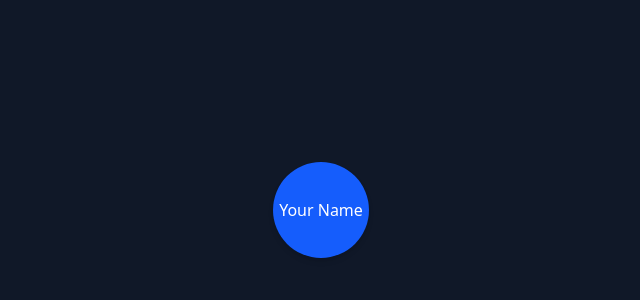
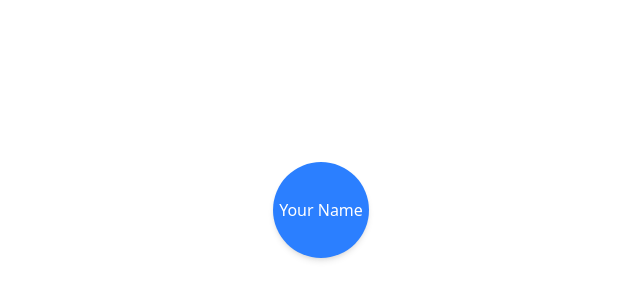
Before and after one commit to KerryLin11/portfolio, a React (Vite) app in the folder my-portfolio/: page / in a window 1280 px wide. Shown: the part 190-490 px from the top of the page, without its empty margins (319-959 px from the left). Built offline with nearby package versions, Linux system fonts and the light colour scheme.

Commit message:
stable version before refractor

```diff
--- a/my-portfolio/src/components/mindmap buttons/Bubble.tsx
+++ b/my-portfolio/src/components/mindmap buttons/Bubble.tsx
@@ -1,16 +1,25 @@
-// components/Bubble.tsx
+import React from 'react';
+
 interface BubbleProps {
     text: string;
     onClick?: () => void;
     className?: string;
+    color?: string;
     style?: React.CSSProperties;
 }
 
-const Bubble = ({ text, onClick, className = '' }: BubbleProps) => {
+const Bubble = ({
+    text,
+    onClick,
+    className = '',
+    color = 'bg-blue-500',
+    style = {},
+}: BubbleProps) => {
     return (
         <div
             onClick={onClick}
-            className={`w-24 h-24 flex items-center justify-center text-white bg-blue-600 rounded-full cursor-pointer transition-transform hover:scale-110 shadow-md ${className}`}
+            className={`w-24 h-24 flex items-center justify-center text-white ${color} rounded-full cursor-pointer transition-transform hover:scale-110 shadow-md ${className}`}
+            style={style}
         >
             {text}
         </div>
--- a/my-portfolio/src/components/mindmap buttons/DraggableCanvas.tsx
+++ b/my-portfolio/src/components/mindmap buttons/DraggableCanvas.tsx
@@ -2,13 +2,19 @@ import React, { useRef, useState, useEffect } from 'react';
 
 const DraggableCanvas = ({ children }: { children: React.ReactNode }) => {
     const containerRef = useRef<HTMLDivElement>(null);
-    const [position, setPosition] = useState({ x: 0, y: 0 });
+
+    // Set (0,0) to center of viewport
+    const [position, setPosition] = useState({
+        x: window.innerWidth / 2,
+        y: window.innerHeight / 2,
+    });
+
     const [scale, setScale] = useState(1);
     const [isDragging, setIsDragging] = useState(false);
     const dragStart = useRef({ x: 0, y: 0 });
 
-    const MIN_ZOOM = 1;
-    const MAX_ZOOM = 3;
+    const MIN_ZOOM_IN = .5;
+    const MAX_ZOOM_OUT = 3;
 
     const handleMouseDown = (e: React.MouseEvent) => {
         setIsDragging(true);
@@ -31,24 +37,19 @@ const DraggableCanvas = ({ children }: { children: React.ReactNode }) => {
     };
 
     const handleWheel = (e: React.WheelEvent) => {
-        // e.preventDefault();
         if (!containerRef.current) return;
 
-        // Get mouse position relative to container
         const rect = containerRef.current.getBoundingClientRect();
         const mouseX = e.clientX - rect.left;
         const mouseY = e.clientY - rect.top;
 
-        // Convert mouse position to canvas coordinates (before zoom)
         const canvasX = (mouseX - position.x) / scale;
         const canvasY = (mouseY - position.y) / scale;
 
-        // Calculate new scale
-        const zoomAmount = -e.deltaY * 0.001; // tweak this factor to control zoom speed
+        const zoomAmount = -e.deltaY * 0.001;
         let newScale = scale + zoomAmount;
-        newScale = Math.min(MAX_ZOOM, Math.max(MIN_ZOOM, newScale));
+        newScale = Math.min(MAX_ZOOM_OUT, Math.max(MIN_ZOOM_IN, newScale));
 
-        // Adjust position so the point under the mouse stays fixed during zoom
         const newPosX = mouseX - canvasX * newScale;
         const newPosY = mouseY - canvasY * newScale;
 
@@ -70,14 +71,14 @@ const DraggableCanvas = ({ children }: { children: React.ReactNode }) => {
             ref={containerRef}
             onMouseDown={handleMouseDown}
             onWheel={handleWheel}
-            className="w-screen h-screen overflow-hidden cursor-grab active:cursor-grabbing bg-gray-900"
-            style={{ touchAction: 'none' }} // prevents touchpad scrolling glitches
+            className="w-screen h-screen overflow-hidden cursor-grab active:cursor-grabbing"
+            style={{ touchAction: 'none' }}
         >
             <div
                 className="min-w-[100vw] min-h-[100vh] text-white transition-transform duration-75 ease-out"
                 style={{
                     transform: `translate(${position.x}px, ${position.y}px) scale(${scale})`,
-                    transformOrigin: 'top left', // important for consistent scaling from top-left
+                    transformOrigin: 'top left',
                 }}
             >
                 {children}
--- /dev/null
+++ b/my-portfolio/src/components/mindmap buttons/RelativeTo.tsx
@@ -0,0 +1,52 @@
+import React from 'react';
+
+interface Point {
+    x: number;
+    y: number;
+}
+
+interface RelativeToProps {
+    anchor: Point;
+    offset?: Point;
+    children: (worldPos: Point) => React.ReactNode;
+}
+
+const RelativeTo = ({
+    anchor,
+    offset = { x: 0, y: 0 },
+    children,
+}: RelativeToProps) => {
+    const worldPos = { x: anchor.x + offset.x, y: anchor.y + offset.y };
+
+    // Convert worldPos to screen coordinates here:
+    // For simplicity, let's assume a function worldToScreen exists
+    // You can replace this with your own zoom/pan logic
+
+    const worldToScreen = (pos: Point) => {
+        // Example stub — replace with your app's zoom/pan transform
+        const scale = 1; // zoom scale
+        const pan = { x: 0, y: 0 }; // pan offset
+        return {
+            x: pos.x * scale + pan.x,
+            y: pos.y * scale + pan.y,
+        };
+    };
+
+    const screenPos = worldToScreen(worldPos);
+
+    return (
+        <div
+            style={{
+                position: 'absolute',
+                left: screenPos.x,
+                top: screenPos.y,
+                transform: 'translate(-50%, -50%)', // center the element on the point
+                pointerEvents: 'auto',
+            }}
+        >
+            {children(worldPos)}
+        </div>
+    );
+};
+
+export default RelativeTo;
--- /dev/null
+++ b/my-portfolio/src/components/mindmap buttons/SectionWrapper.tsx
@@ -0,0 +1,23 @@
+interface SectionWrapperProps {
+    children: React.ReactNode;
+    anchor?: { x: number; y: number };
+    offsetY?: string;
+}
+
+const SectionWrapper = ({ children, anchor, offsetY = '5rem' }: SectionWrapperProps) => {
+    if (!anchor) return null;
+
+    return (
+        <div
+            className="absolute z-30 left-0 top-0 -translate-x-1/2"
+            style={{
+                left: `${anchor.x}px`,
+                top: `calc(${anchor.y}px + ${offsetY})`,
+            }}
+        >
+            {children}
+        </div>
+    );
+};
+
+export default SectionWrapper;
--- a/my-portfolio/src/pages/Home.tsx
+++ b/my-portfolio/src/pages/Home.tsx
@@ -3,51 +3,90 @@ import Bubble from '../components/mindmap buttons/Bubble';
 import AboutSection from '../pages/About';
 import ProjectsSection from '../pages/Projects';
 import ContactSection from '../pages/Contact';
+import RelativeTo from '@/components/mindmap buttons/RelativeTo';
+
+const centerNodeInCanvasCoords = { x: 0, y: 0 };
 
 const Home = () => {
     const [expanded, setExpanded] = useState(false);
     const [activeSection, setActiveSection] = useState<string | null>(null);
+    const [bubblePosition, setBubblePosition] = useState<{ x: number; y: number } | null>(null);
 
     return (
-        <div className="relative w-screen h-screen bg-gray-900">
-            <div className="absolute left-1/2 top-1/2 -translate-x-1/2 -translate-y-1/2 z-10">
-                <Bubble text="Your Name" onClick={() => setExpanded(true)} />
-            </div>
+        <div className="relative w-screen h-screen">
 
+            {/* Root Bubble */}
+            <RelativeTo anchor={centerNodeInCanvasCoords}>
+                {() => (
+                    <Bubble
+                        text="Your Name"
+                        color="bg-blue-500"
+                        onClick={() => setExpanded(true)}
+                    />
+                )}
+            </RelativeTo>
+
+            {/* Expanded Bubbles */}
             {expanded && (
                 <>
+                    <RelativeTo anchor={centerNodeInCanvasCoords} offset={{ x: 0, y: -250 }}>
+                        {(pos) => (
                             <Bubble
                                 text="About"
-                        onClick={() => setActiveSection('about')}
-                        className="absolute z-20 left-1/2 top-1/2 -translate-x-1/2 -translate-y-[14rem]"
+                                color="bg-purple-500"
+                                onClick={() => {
+                                    setBubblePosition(pos);
+                                    setActiveSection('about');
+                                }}
                             />
+                        )}
+                    </RelativeTo>
+
+                    <RelativeTo anchor={centerNodeInCanvasCoords} offset={{ x: -250, y: 100 }}>
+                        {(pos) => (
                             <Bubble
                                 text="Projects"
-                        onClick={() => setActiveSection('projects')}
-                        className="absolute z-20 left-[calc(50%-12rem)] top-[calc(50%+6rem)]"
+                                color="bg-green-500"
+                                onClick={() => {
+                                    setBubblePosition(pos);
+                                    setActiveSection('projects');
+                                }}
                             />
+                        )}
+                    </RelativeTo>
+
+                    <RelativeTo anchor={centerNodeInCanvasCoords} offset={{ x: 250, y: 100 }}>
+                        {(pos) => (
                             <Bubble
                                 text="Contact"
-                        onClick={() => setActiveSection('contact')}
-                        className="absolute z-20 left-[calc(50%+6rem)] top-[calc(50%+6rem)]"
+                                color="bg-orange-500"
+                                onClick={() => {
+                                    setBubblePosition(pos);
+                                    setActiveSection('contact');
+                                }}
                             />
+                        )}
+                    </RelativeTo>
                 </>
             )}
 
-            {activeSection === 'about' && (
-                <div className="absolute z-20 left-1/2 top-[calc(50%+20rem)] -translate-x-1/2">
-                    <AboutSection />
-                </div>
+            {/* Section Rendering */}
+            {activeSection === 'about' && bubblePosition && (
+                <RelativeTo anchor={bubblePosition} offset={{ x: 0, y: 200 }}>
+                    {() => <AboutSection />}
+                </RelativeTo>
             )}
-            {activeSection === 'projects' && (
-                <div className="absolute z-20 left-1/2 top-[calc(50%+20rem)] -translate-x-1/2">
-                    <ProjectsSection />
-                </div>
+
+            {activeSection === 'projects' && bubblePosition && (
+                <RelativeTo anchor={bubblePosition} offset={{ x: 0, y: 200 }}>
+                    {() => <ProjectsSection />}
+                </RelativeTo>
             )}
-            {activeSection === 'contact' && (
-                <div className="absolute z-20 left-1/2 top-[calc(50%+20rem)] -translate-x-1/2">
-                    <ContactSection />
-                </div>
+
+            {activeSection === 'contact' && bubblePosition && (
+                <RelativeTo anchor={bubblePosition} offset={{ x: 0, y: 200 }}>
+                    {() => <ContactSection />}
+                </RelativeTo>
             )}
         </div>
     );
--- a/my-portfolio/src/styles/globals.css
+++ b/my-portfolio/src/styles/globals.css
@@ -1,9 +1,9 @@
-/* html,
+html,
 body,
 #root {
     margin: 0;
     padding: 0;
     height: 100%;
     overflow: hidden;
-    background-color: #1f2937;
-} */
+    background-color: #ffffff;
+}
--- /dev/null
+++ b/my-portfolio/src/utils/relativeTo.tsx
@@ -0,0 +1,7 @@
+export const relativeTo = (
+  base: { x: number; y: number },
+  offset: { x: number; y: number }
+) => ({
+  x: base.x + offset.x,
+  y: base.y + offset.y,
+});
```
Also changed, not shown: my-portfolio/src/pages/About.tsx (+7 -2 lines), 1 other file (tests, documents, lock files or other folders). Lines whose indentation alone changed are shown as unchanged.
